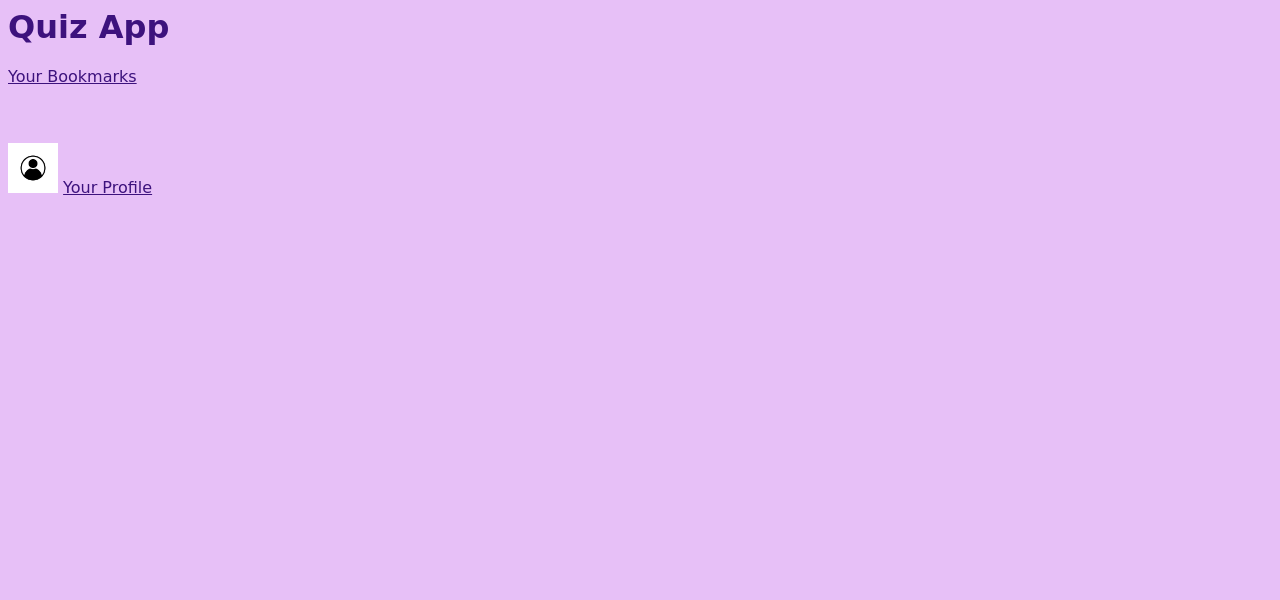
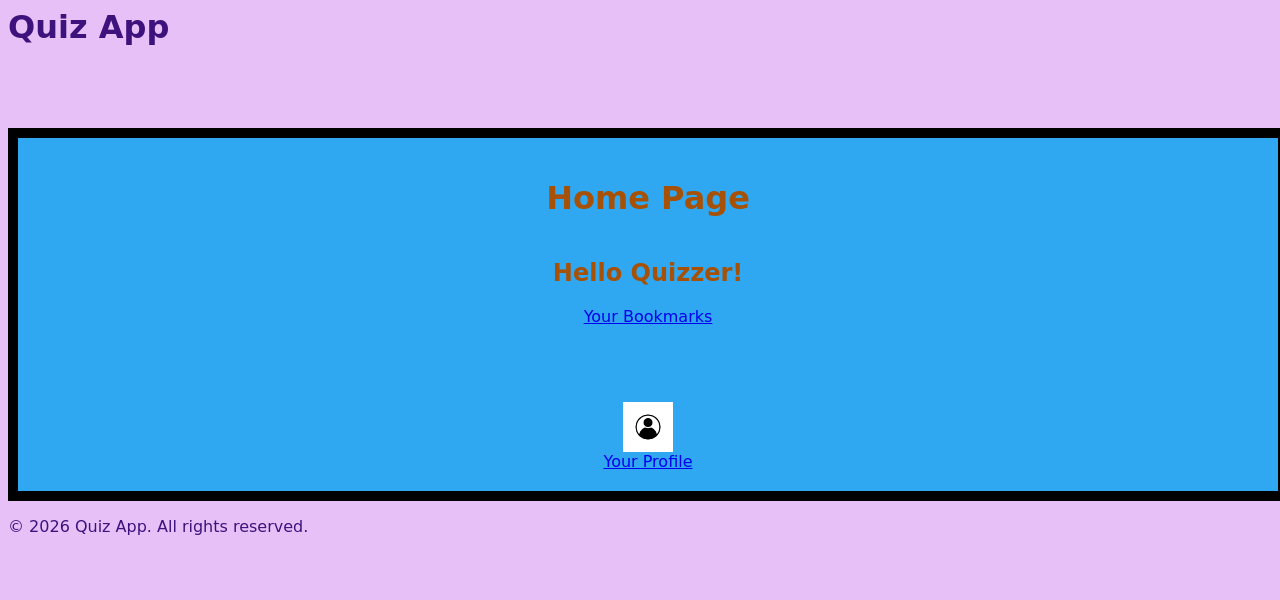
Before and after one commit to Koodali-Sushma/Quiz_App, a plain HTML site: page index.html in a window 1280 px wide. Drawn offline with Linux system fonts and the light colour scheme.

Commit message:
Basic Page layouts done

```diff
--- a/index.html
+++ b/index.html
@@ -3,13 +3,20 @@
     <link rel="stylesheet" type="text/css" href="styles.css" />
   </head>
   <body>
-    <h1>Quiz App</h1>
+    <header>
+      <h1>Quiz App</h1>
+    </header>
+    <div class="container">
+    <h1>Home Page</h1>
+    <h2>Hello Quizzer!</h2>
+
     <a href="Bookmark.html">Your Bookmarks</a>
   </br></br></br></br>
   <img src="./images/profile-icon.jpg" alt="Profile Picture" />
-    <a href="Profile.html"
-      >Your
-      Profile</a
-    >
+    <a href="Profile.html">Your Profile</a>
+  </div>
   </body>
+  <footer>
+    <p>&copy; 2026 Quiz App. All rights reserved.</p>
+  </footer>
 </html>
--- a/styles.css
+++ b/styles.css
@@ -1,7 +1,30 @@
 * {
   font-family: comicsansms;
+}
+header {
+  width: 100%;
+  height: 30%;
+}
+body {
+  width: 100%;
+  height: 50%;
   background-color: #e7c0f7;
   color: #3d127d;
+}
+footer {
+  width: 100%;
+  height: 20%;
+}
+
+.container {
+  background-color: #30a7f1;
+  padding: 20px;
+  border: 10px solid black;
+  display: flex;
+  flex-direction: column;
+  align-items: center;
+  justify-content: center;
+  color: #a65106;
 }
 img {
   width: 50px;
```
Also changed, not shown: Bookmark.html (+5 -1 lines), Profile.html (+4 -1 lines).
